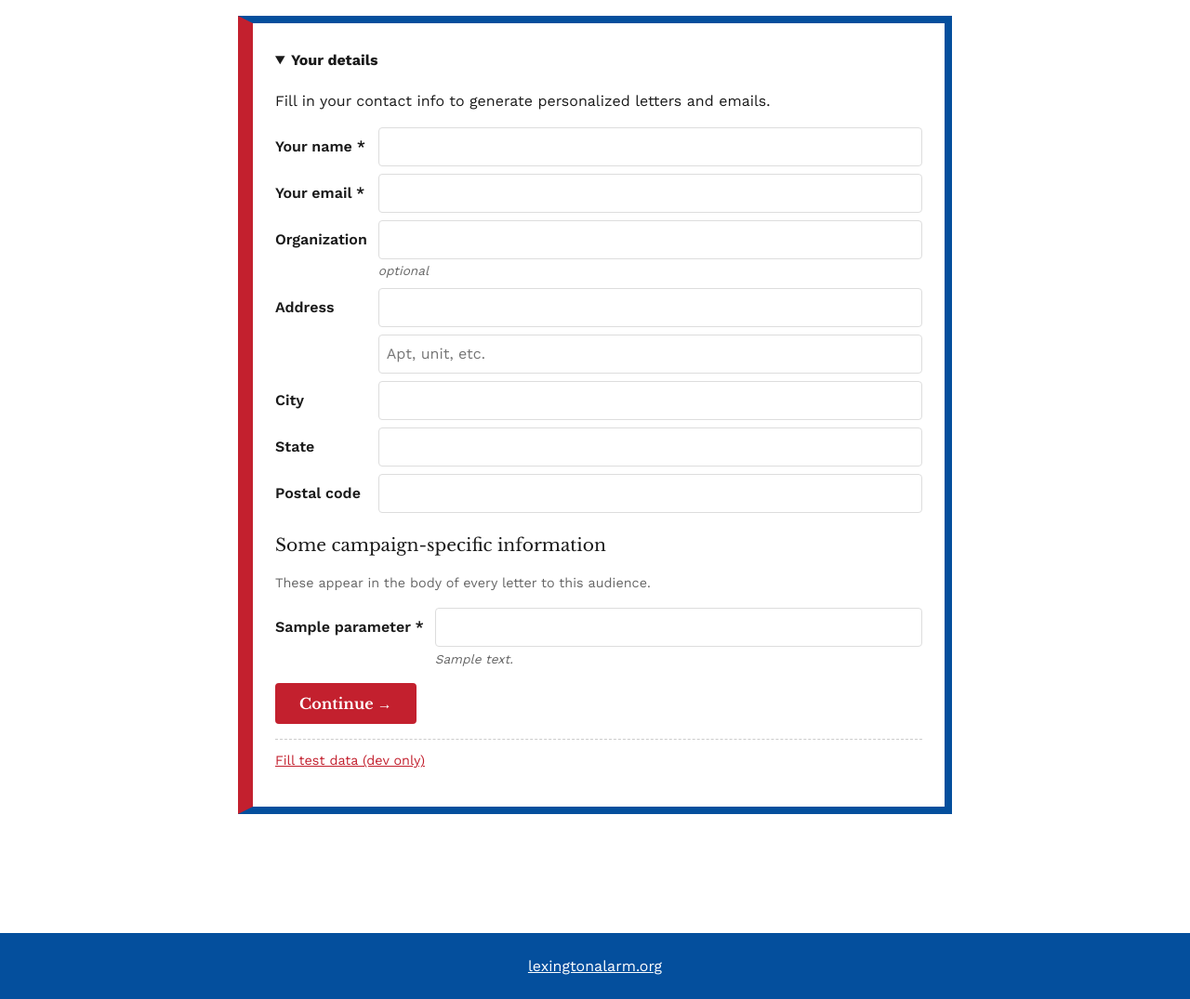
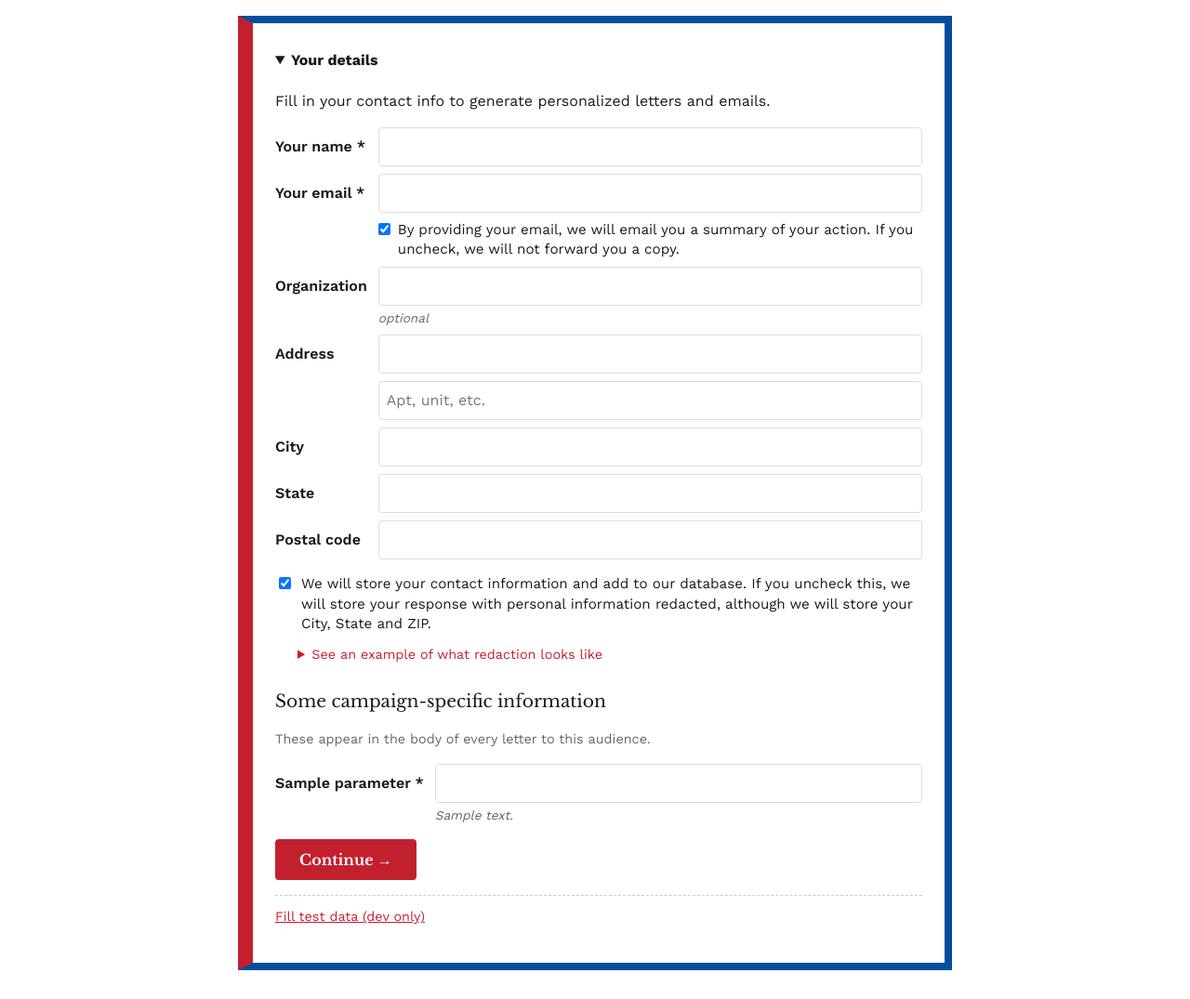
Before and after one commit to dprodger/lexington_alarm, a Flask app: page /c/sample/t/1 in a window 1280 px wide. Shown: the part 1126-2201 px from the top of the page at 93% size. Run offline with Flask 3, Linux system fonts and the light colour scheme; tables that the repository leaves empty hold one stand-in row (values such as "Sample post").

Commit message:
Add email-forward and storage consent checkboxes to the writer form
Both default to checked. The storage row links a side-by-side demo of
the data as entered vs redacted (name/email/organization/address blanked,
city/state/ZIP retained). Choices round-trip through the URL so a refresh
preserves them, and unchecked states surface in the readonly details
summary. UI-only for now — no backend storage or email-forwarding yet.

Co-Authored-By: Claude Opus 4.7 (1M context) <noreply@anthropic.com>

```diff
--- a/campaign_tooling/app/routes_public.py
+++ b/campaign_tooling/app/routes_public.py
@@ -85,6 +85,25 @@ def _parameters_query(parameters: dict) -> dict:
     return {f"p_{k}": v for k, v in parameters.items() if v}
 
 
+# Consent flags both default to True (checked); we only persist explicit "no"
+# choices in the URL so the canonical share link stays clean.
+def _consents_from_args() -> dict:
+    a = request.args
+    return {
+        "email_copy": a.get("email_copy", "1") != "0",
+        "store_contact": a.get("store_contact", "1") != "0",
+    }
+
+
+def _consents_query(consents: dict) -> dict:
+    out = {}
+    if not consents.get("email_copy", True):
+        out["email_copy"] = "0"
+    if not consents.get("store_contact", True):
+        out["store_contact"] = "0"
+    return out
+
+
 def _missing_required(target: Target, parameters: dict) -> list:
     return [p for p in target.parameters if p.required and not parameters.get(p.key)]
 
@@ -146,7 +165,16 @@ def target_action(slug: str, target_id: int):
             p.key: request.form.get(f"p_{p.key}", "").strip()
             for p in target.parameters
         }
-        merged = {**_writer_query(writer), **_parameters_query(submitted)}
+        # Unchecked checkboxes are absent from the form; presence == checked.
+        consents = {
+            "email_copy": "email_copy" in request.form,
+            "store_contact": "store_contact" in request.form,
+        }
+        merged = {
+            **_writer_query(writer),
+            **_parameters_query(submitted),
+            **_consents_query(consents),
+        }
         return redirect(
             url_for("public.target_action", slug=slug, target_id=target_id)
             + ("?" + urlencode(merged) if merged else "")
@@ -154,6 +182,7 @@ def target_action(slug: str, target_id: int):
 
     writer = _writer_from_args()
     parameters = _parameters_from_args(target)
+    consents = _consents_from_args()
 
     # No writer info yet → just show the form. Skip the artifact-rendering pass.
     if not writer.name:
@@ -166,6 +195,7 @@ def target_action(slug: str, target_id: int):
             full_query=_writer_query(writer),
             artifact_views=[],
             parameter_values=parameters,
+            consents=consents,
             ready=False,
         )
 
@@ -250,6 +280,7 @@ def target_action(slug: str, target_id: int):
         full_query={**_writer_query(writer), **_parameters_query(parameters)},
         artifact_views=artifact_views,
         parameter_values=parameters,
+        consents=consents,
         ready=True,
     )
 
--- a/campaign_tooling/app/static/style.css
+++ b/campaign_tooling/app/static/style.css
@@ -174,8 +174,43 @@ button.danger { background: var(--error); }
 }
 .details-readonly dt { color: var(--muted); }
 .details-readonly dd { margin: 0; }
-details[open] .details-readonly,
-details[open] .edit-hint { display: none; }
+details[open] > summary > .details-readonly,
+details[open] > summary > .edit-hint { display: none; }
+
+/* Inline consent rows (checkbox + wrapping label text). The label is the
+   click target and wraps the input + the explanatory copy. */
+.consent-row {
+  display: flex;
+  gap: 0.5rem;
+  align-items: flex-start;
+  font-weight: 400;
+  font-size: 0.95rem;
+  line-height: 1.4;
+}
+.consent-row input[type="checkbox"] {
+  margin-top: 0.2rem;
+  flex-shrink: 0;
+}
+
+.consent-block { margin-top: 1rem; }
+.consent-demo { margin-top: 0.5rem; margin-left: 1.5rem; font-size: 0.9rem; }
+.consent-demo > summary { color: var(--accent); }
+.consent-demo-bodies {
+  display: grid;
+  grid-template-columns: 1fr 1fr;
+  gap: 1rem;
+  margin-top: 0.5rem;
+}
+.consent-demo-bodies h4 {
+  margin: 0 0 0.25rem;
+  font-size: 0.85rem;
+  text-transform: uppercase;
+  letter-spacing: 0.05em;
+  color: var(--muted);
+}
+@media (max-width: 600px) {
+  .consent-demo-bodies { grid-template-columns: 1fr; }
+}
 
 .target-list {
   list-style: none;
--- a/campaign_tooling/app/templates/public/target_action.html
+++ b/campaign_tooling/app/templates/public/target_action.html
@@ -23,6 +23,12 @@
             <dt>{{ p.label or p.key }}</dt><dd>{{ parameter_values[p.key] }}</dd>
           {% endif %}
         {% endfor %}
+        {% if not consents.email_copy %}
+          <dt>Email copy</dt><dd>Will not be sent</dd>
+        {% endif %}
+        {% if not consents.store_contact %}
+          <dt>Storage</dt><dd>Personal info redacted (City/State/ZIP retained)</dd>
+        {% endif %}
       </dl>
     {% endif %}
   </summary>
@@ -34,6 +40,13 @@
 
     <label for="f_email">Your email *</label>
     <input id="f_email" type="email" name="email" value="{{ writer.email }}" required>
+
+    <label class="skip-label consent-row" for="f_email_copy">
+      <input id="f_email_copy" type="checkbox" name="email_copy" value="1"
+             {% if consents.email_copy %}checked{% endif %}>
+      By providing your email, we will email you a summary of your action.
+      If you uncheck, we will not forward you a copy.
+    </label>
 
     <label for="f_organization">Organization</label>
     <div>
@@ -55,6 +68,47 @@
 
     <label for="f_postal_code">Postal code</label>
     <input id="f_postal_code" type="text" name="postal_code" value="{{ writer.postal_code }}">
+  </div>
+
+  <div class="consent-block">
+    <label class="consent-row" for="f_store_contact">
+      <input id="f_store_contact" type="checkbox" name="store_contact" value="1"
+             {% if consents.store_contact %}checked{% endif %}>
+      We will store your contact information and add to our database.
+      If you uncheck this, we will store your response with personal information
+      redacted, although we will store your City, State and ZIP.
+    </label>
+    <details class="consent-demo">
+      <summary>See an example of what redaction looks like</summary>
+      <div class="consent-demo-bodies">
+        <div>
+          <h4>As entered</h4>
+          <dl class="details-readonly">
+            <dt>Name</dt><dd>Jane Doe</dd>
+            <dt>Email</dt><dd>jane.doe@example.com</dd>
+            <dt>Organization</dt><dd>Lexington Citizens for Safer Skies</dd>
+            <dt>Address 1</dt><dd>42 Oak Street</dd>
+            <dt>Address 2</dt><dd>Apt 3B</dd>
+            <dt>City</dt><dd>Lexington</dd>
+            <dt>State</dt><dd>MA</dd>
+            <dt>Postal code</dt><dd>02420</dd>
+          </dl>
+        </div>
+        <div>
+          <h4>Redacted</h4>
+          <dl class="details-readonly">
+            <dt>Name</dt><dd>--REDACTED--</dd>
+            <dt>Email</dt><dd>--REDACTED--</dd>
+            <dt>Organization</dt><dd>--REDACTED--</dd>
+            <dt>Address 1</dt><dd>--REDACTED--</dd>
+            <dt>Address 2</dt><dd>--REDACTED--</dd>
+            <dt>City</dt><dd>Lexington</dd>
+            <dt>State</dt><dd>MA</dd>
+            <dt>Postal code</dt><dd>02420</dd>
+          </dl>
+        </div>
+      </div>
+    </details>
   </div>
 
   {% if target.parameters %}
```
